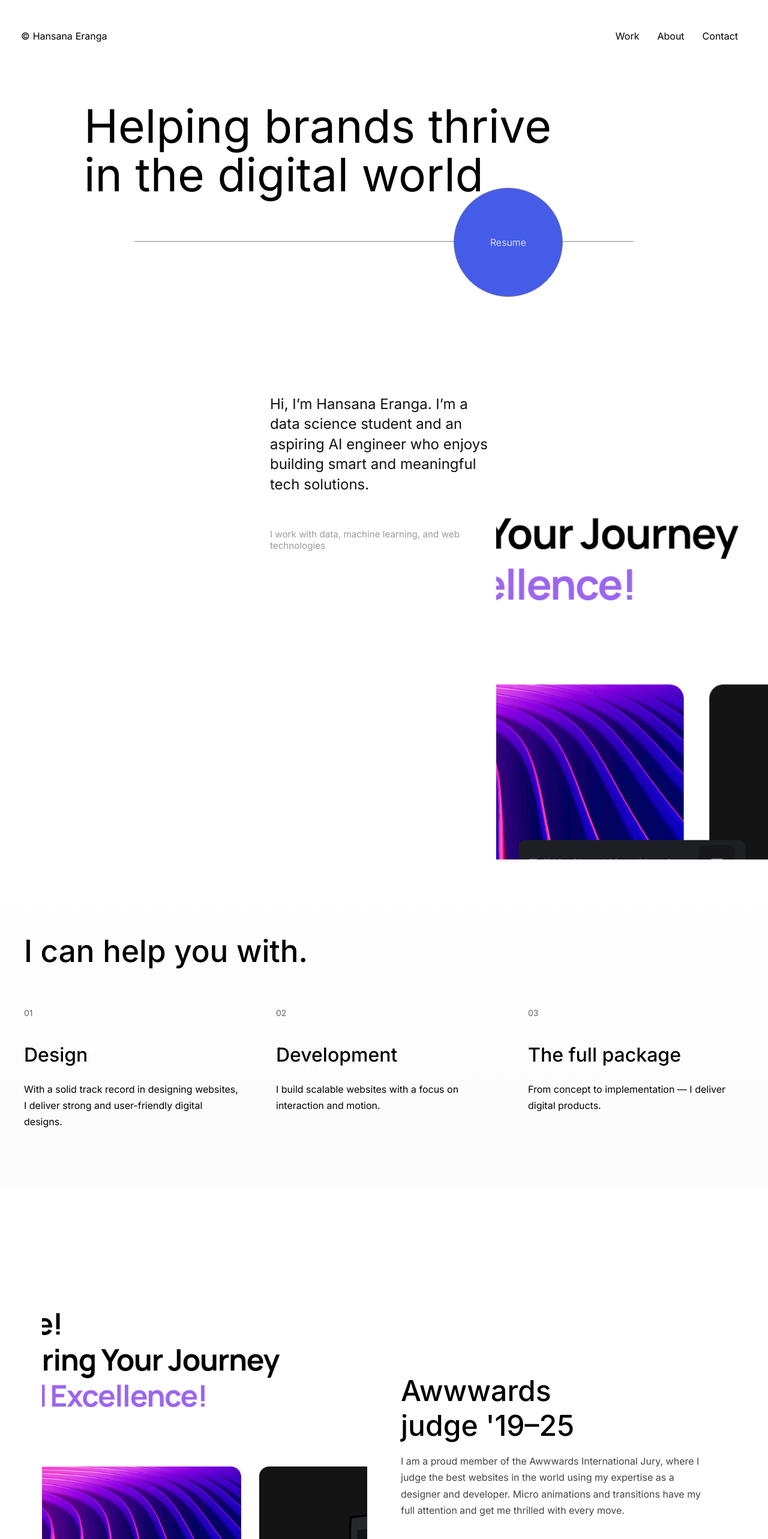
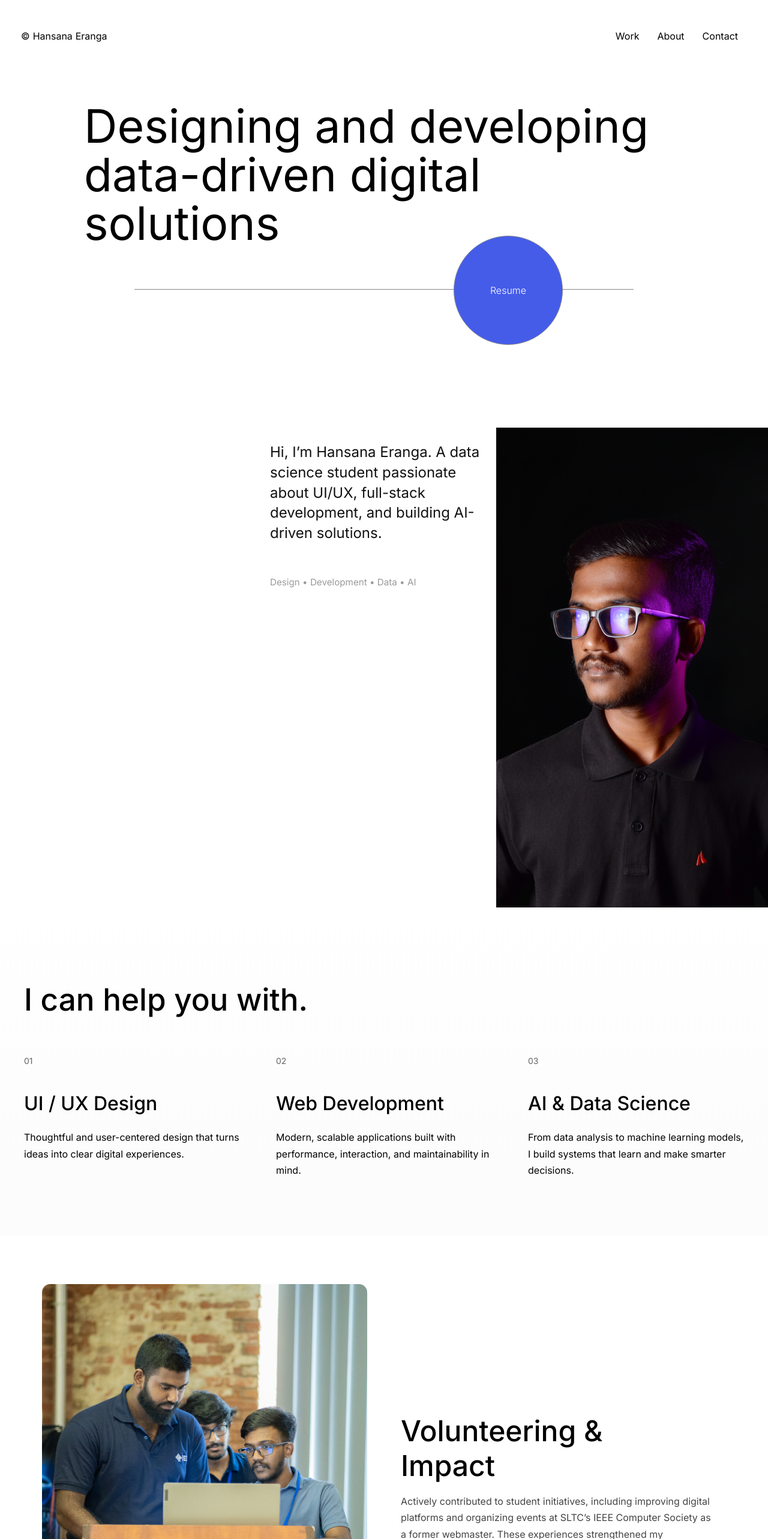
Before and after one commit to Eranga725/Portfolio, a Next.js app: page /about in a window 1280 px wide. Shown: the top 2566 px of the page at 60% size. Built offline with nearby package versions, Linux system fonts and the light colour scheme.

Commit message:
about section content update

```diff
--- a/app/components/WorkSec/page.module.css
+++ b/app/components/WorkSec/page.module.css
@@ -4,7 +4,7 @@
   display: flex;
   flex-direction: column;
   padding: 20px 24px 80px;
-  margin-bottom: 600px;
+  margin-bottom: 150px;
 }
 
 .container {
--- a/app/components/about_header/index.jsx
+++ b/app/components/about_header/index.jsx
@@ -27,9 +27,7 @@ export default function Home() {
       <div className={styles.container}>
         <div className={styles.headerWrap}>
           <h1 className={styles.heroTitle}>
-            Helping brands thrive
-            <br />
-            in the digital world
+          Designing and developing data-driven digital solutions
           </h1>
         </div>
         </div>
--- a/app/components/about_hero/index.tsx
+++ b/app/components/about_hero/index.tsx
@@ -20,19 +20,23 @@ export default function HeroSection() {
     <section ref={containerRef} className={styles.hero}>
       {/* Left content */}
       <div className={styles.content}>
-        <p className={styles.text}>
-        Hi, I’m Hansana Eranga.
-        I’m a data science student and an aspiring AI engineer who enjoys building smart and meaningful tech solutions.
-        </p>
+      <p className={styles.text}>
+      Hi, I’m Hansana Eranga.
+      A data science student passionate about UI/UX, full-stack development,
+      and building AI-driven solutions.
+      </p>
 
-        <p className={styles.subText}>I work with data, machine learning, and web technologies</p>
+      <p className={styles.subText}>
+        Design • Development • Data • AI
+      </p>
+
       </div>
 
       {/* Right image with parallax */}
       <div className={styles.imageWrapper}>
         <motion.div style={{ y }} className={styles.imageInner}>
           <Image
-            src="/images/Screenshot 2025-12-12 224938.png"
+            src="/images/Generated Image October 19, 2025 - 5_17PM.png"
             alt="City portrait"
             fill
             priority
--- a/app/components/content_grid/index.jsx
+++ b/app/components/content_grid/index.jsx
@@ -12,27 +12,22 @@ export default function Services() {
       <div className={styles.grid}>
         <div className={styles.card}>
           <span className={styles.number}>01</span>
-          <h3 className={styles.title}>Design</h3>
-          <p>
-            With a solid track record in designing websites, I deliver strong and
-            user-friendly digital designs.
-          </p>
+          <h3 className={styles.title}>UI / UX Design</h3>
+          <p>Thoughtful and user-centered design that turns ideas into clear digital experiences.</p>
         </div>
 
         <div className={styles.card}>
           <span className={styles.number}>02</span>
-          <h3 className={styles.title}>Development</h3>
+          <h3 className={styles.title}>Web Development</h3>
           <p>
-            I build scalable websites with a focus on interaction and motion.
+          Modern, scalable applications built with performance, interaction, and maintainability in mind.
           </p>
         </div>
 
         <div className={styles.card}>
           <span className={styles.number}>03</span>
-          <h3 className={styles.title}>The full package</h3>
-          <p>
-            From concept to implementation — I deliver  digital products.
-          </p>
+          <h3 className={styles.title}>AI & Data Science</h3>
+          <p>From data analysis to machine learning models, I build systems that learn and make smarter decisions.</p>
         </div>
       </div>
     </section>
--- a/app/components/image_devider/index.jsx
+++ b/app/components/image_devider/index.jsx
@@ -9,7 +9,7 @@ export default function AwwwardsSection() {
       <div className={styles.container}>
         <div className={styles.imageWrapper}>
           <Image
-            src="/images/Screenshot 2025-12-12 224938.png"      // change to your image path
+            src="/images/483999103_1069137451899606_7114671614680677285_n.jpg"      // change to your image path
             alt="Awwwards judge"
             fill
             className={styles.image}
@@ -19,14 +19,12 @@ export default function AwwwardsSection() {
         <div className={styles.content}>
 
           <h2 className={styles.title}>
-            Awwwards <br /> judge '19–25
+          Volunteering &
+          <br /> Impact
           </h2>
 
           <p className={styles.text}>
-            I am a proud member of the Awwwards International Jury, where I judge
-            the best websites in the world using my expertise as a designer and
-            developer. Micro animations and transitions have my full attention
-            and get me thrilled with every move.
+          Actively contributed to student initiatives, including improving digital platforms and organizing events at SLTC’s IEEE Computer Society as a former webmaster. These experiences strengthened my collaboration, design, and technical skills while giving back to the community.
           </p>
         </div>
       </div>
--- a/app/components/image_devider/style.module.css
+++ b/app/components/image_devider/style.module.css
@@ -2,7 +2,7 @@
     width: 100%;
     display: flex;
     justify-content: center;
-    margin-bottom: 600px;
+    margin-bottom: 150px;
   }
 
   /* DEFAULT — XL screens */
--- a/tsconfig.json
+++ b/tsconfig.json
@@ -36,7 +36,7 @@
     ".next/dev/types/**/*.ts",
     "**/*.mts",
     "types" // ✅ Add this line
-, "app/components/about_header/index.jsx", "app/components/image_devider/index.jsx"  ],
+, "app/components/about_header/index.tsx", "app/components/image_devider/index.jsx"  ],
   "exclude": [
     "node_modules"
   ]
```
Also changed, not shown: public/images/483999103_1069137451899606_7114671614680677285_n.jpg (added), public/images/Generated Image October 19, 2025 - 5_17PM.png (added).
